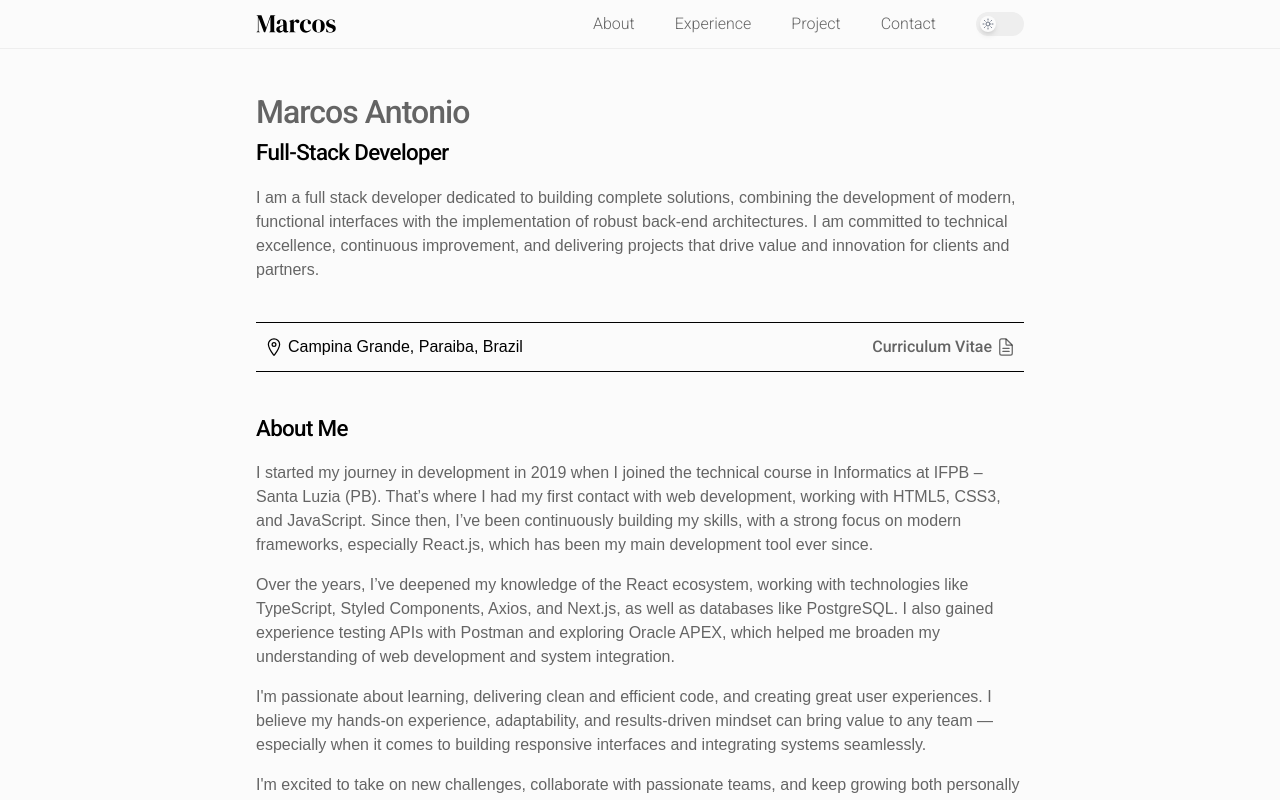
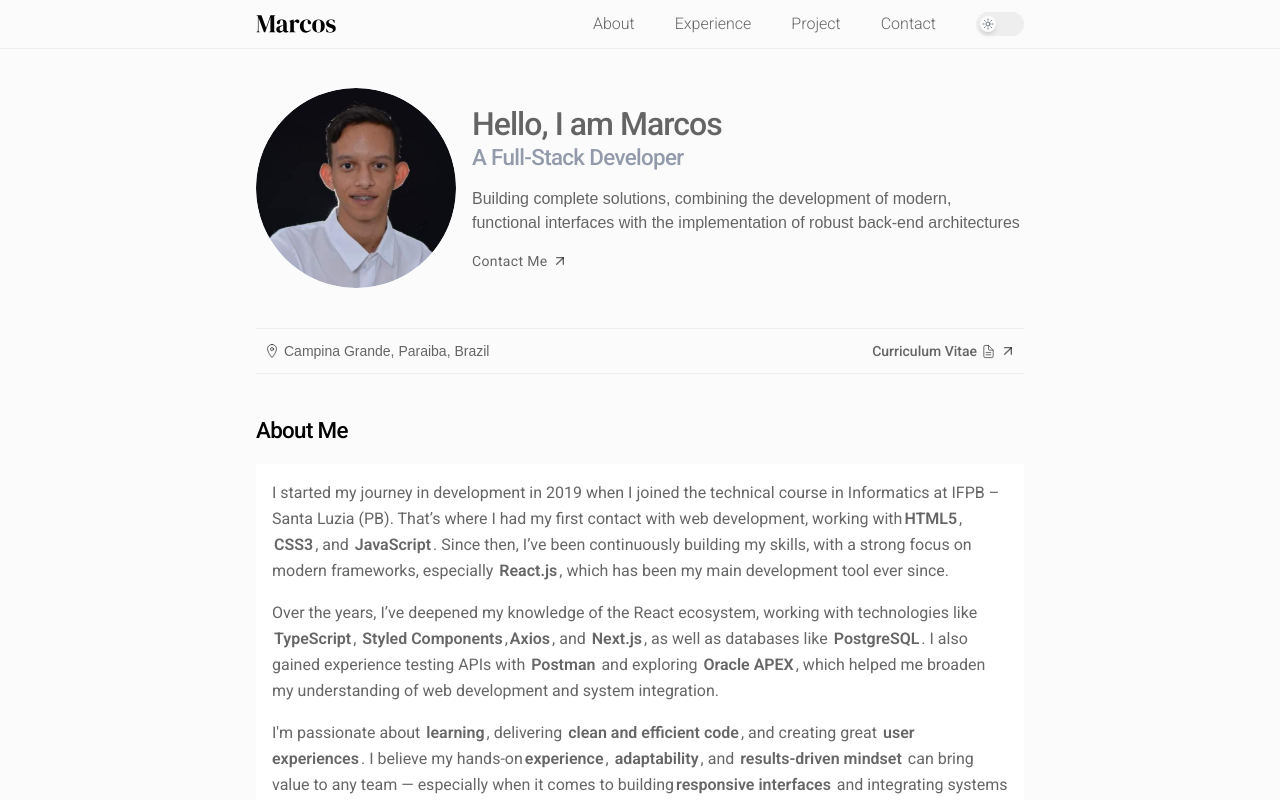
Before and after one commit to MarcosAntonio15243/MarcosAntonio15243.github.io, a Next.js app: page / in a window 1280 px wide. Shown: the top 800 px of the page. Built offline with nearby package versions, Linux system fonts and the light colour scheme.

Commit message:
feat: adjust new about me sections design

```diff
--- a/src/app/layout.tsx
+++ b/src/app/layout.tsx
@@ -5,7 +5,7 @@ import { Roboto, Source_Serif_4 } from "next/font/google";
 
 const roboto = Roboto({
 	variable: "--font-roboto",
-	weight: ["300", "500", "600"],
+	weight: ["300", "400", "500", "600"],
 	subsets: ["latin"],
 });
 
--- a/src/app/page.tsx
+++ b/src/app/page.tsx
@@ -9,6 +9,8 @@ import { IoDocumentTextOutline, IoLocationOutline } from "react-icons/io5";
 import { experiences } from "@/components/data/experience";
 import { features } from "@/components/data/feature";
 import { LuSquareArrowOutUpRight } from "react-icons/lu";
+import Image from "next/image";
+import { ArrowUpRight } from "lucide-react";
 
 export default function Home() {
 	return (
@@ -17,81 +19,112 @@ export default function Home() {
 			<main className="pt-12 flex flex-col justify-center items-center">
 				<div id="home" className="mx-6 max-w-3xl flex flex-col gap-10 py-10">
 					{/* Presentation Section */}
-					<section className="flex flex-col gap-4">
-						{/* <img
-							src="/assets/profile.webp"
+					<section className="flex flex-col text-center sm:text-left sm:flex-row gap-4 items-center">
+						<Image
+							src="/assets/profile.svg"
 							alt="Profile photo of Marcos Antonio"
-							height={100}
-							width={100}
+							height={200}
+							width={200}
 							className="rounded-full"
-						/> */}
-						<div className="flex flex-col gap-0">
-							<h1>Marcos Antonio</h1>
-							<h2 className="text-[var(--color-dark-gray)]">
-								Full-Stack Developer
+						/>
+						<div className="flex flex-col gap-4">
+							<div className="flex flex-col gap-0 text-3xl">
+								<h1 className="text-[var(--color-black)]">
+									Hello, I am Marcos
+								</h1>
+								<h2 className="text-[var(--color-gray-400)]">
+									A Full-Stack Developer
 								</h2>
 							</div>
 							<p>
-							I am a full stack developer dedicated to building complete
-							solutions, combining the development of modern, functional
-							interfaces with the implementation of robust back-end
-							architectures. I am committed to technical excellence, continuous
-							improvement, and delivering projects that drive value and
-							innovation for clients and partners.
+								Building complete solutions, combining the development of
+								modern, functional interfaces with the implementation of robust
+								back-end architectures
 							</p>
+							<a
+								href="mailto:marcos.antonio.developer@gmail.com"
+								target="_blank"
+								rel="noopener noreferrer"
+								aria-label="Send email to Marcos"
+								className="max-sm:mx-auto"
+							>
+								<span className="text-sm font-roboto font-normal hover:underline underline-offset-2 flex flex-row items-center gap-1 tracking-wide">
+									Contact Me <ArrowUpRight className="size-4" />
+								</span>
+							</a>
+						</div>
 					</section>
 
 					{/* Localization and CV */}
-					<div className="flex flex-col gap-2 sm:flex-row justify-between items-center text-[var(--color-dark-gray)] border-y-[1px] py-3 px-2 border-[var(--color-light-gray)]">
-						<div className="flex flex-row items-center gap-1">
-							<IoLocationOutline className="sm:text-xl" /> Campina Grande,
-							Paraiba, Brazil
+					<div className="flex flex-col gap-2 sm:flex-row justify-between items-center text-sm text-[var(--color-text-primary)] border-y-[1px] py-3 px-2 border-[var(--color-gray-100)]">
+						<div className="flex flex-row items-center gap-1 text-[var(--color-text-primary)]">
+							<IoLocationOutline className="sm:text-xl" size={16} /> Campina
+							Grande, Paraiba, Brazil
 						</div>
 						<a
 							href="https://drive.google.com/file/d/1ZJId7DFc2nv3xRmkMtM1jL5_O-blAQ2L/view?usp=sharing"
 							target="_blank"
 							rel="noopener noreferrer"
 							aria-label="Link to Curriculum Vitae of Marcos"
-							className="font-roboto font-medium hover:underline"
+							className="font-roboto hover:underline"
 						>
-							<span className="flex items-center gap-1 sm:flex-row-reverse flex-row">
-								<IoDocumentTextOutline size={20} />
-								<span className="capitalize">Curriculum Vitae</span>
+							<span className="flex items-center gap-1 flex-row">
+								<span className="capitalize font-medium">Curriculum Vitae</span>
+								<IoDocumentTextOutline size={15} />
+								<ArrowUpRight className="size-4" />
 							</span>
 						</a>
 					</div>
 
 					{/* About Me Section */}
-					<section id="about" className="flex flex-col gap-4">
+					<section id="about" className="flex flex-col gap-4 font-roboto">
 						<h2>About Me</h2>
+						<div className="flex flex-col gap-4 p-4 bg-[var(--color-bg-card)] leading-relaxed">
 							<p>
 								I started my journey in development in 2019 when I joined the
-							technical course in Informatics at IFPB – Santa Luzia (PB). That’s
-							where I had my first contact with web development, working with
-							HTML5, CSS3, and JavaScript. Since then, I’ve been continuously
-							building my skills, with a strong focus on modern frameworks,
-							especially React.js, which has been my main development tool ever
-							since.
+								technical course in Informatics at IFPB – Santa Luzia (PB).
+								That’s where I had my first contact with web development,
+								working with
+								<span className="bold">HTML5</span>,{" "}
+								<span className="bold">CSS3</span>, and{" "}
+								<span className="bold">JavaScript</span>. Since then, I’ve been
+								continuously building my skills, with a strong focus on modern
+								frameworks, especially <span className="bold">React.js</span>,
+								which has been my main development tool ever since.
 							</p>
 							<p>
-							Over the years, I’ve deepened my knowledge of the React ecosystem,
-							working with technologies like TypeScript, Styled Components,
-							Axios, and Next.js, as well as databases like PostgreSQL. I also
-							gained experience testing APIs with Postman and exploring Oracle
-							APEX, which helped me broaden my understanding of web development
-							and system integration.
+								Over the years, I’ve deepened my knowledge of the React
+								ecosystem, working with technologies like{" "}
+								<span className="bold">TypeScript</span>,{" "}
+								<span className="bold">Styled Components</span>,
+								<span className="bold">Axios</span>, and{" "}
+								<span className="bold">Next.js</span>, as well as databases like{" "}
+								<span className="bold">PostgreSQL</span>. I also gained
+								experience testing APIs with{" "}
+								<span className="bold">Postman</span> and exploring{" "}
+								<span className="bold">Oracle APEX</span>, which helped me
+								broaden my understanding of web development and system
+								integration.
 							</p>
 							<p>
-							I'm passionate about learning, delivering clean and efficient
-							code, and creating great user experiences. I believe my hands-on
-							experience, adaptability, and results-driven mindset can bring
+								I'm passionate about <span className="bold">learning</span>,
+								delivering{" "}
+								<span className="bold">clean and efficient code</span>, and
+								creating great <span className="bold">user experiences</span>. I
+								believe my hands-on
+								<span className="bold">experience</span>,{" "}
+								<span className="bold">adaptability</span>, and{" "}
+								<span className="bold">results-driven mindset</span> can bring
 								value to any team — especially when it comes to building
-							responsive interfaces and integrating systems seamlessly.
+								<span className="bold">responsive interfaces</span> and
+								integrating systems seamlessly.
 							</p>
 							<p>
-							I'm excited to take on new challenges, collaborate with passionate
-							teams, and keep growing both personally and professionally.
+								I'm excited to take on new challenges, collaborate with
+								passionate teams, and keep growing both personally and
+								professionally.
 							</p>
+						</div>
 					</section>
 
 					<Divider />
```
Lines whose indentation alone changed are shown as unchanged.
